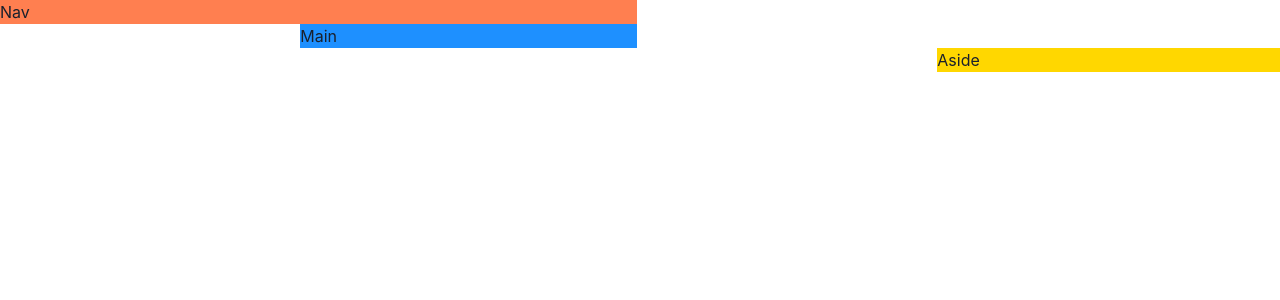
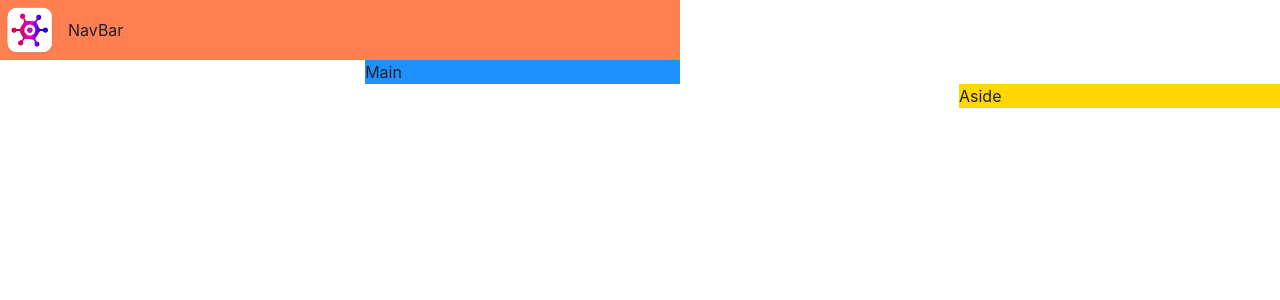
Before and after one commit to TabotCharlesBessong/MoshReactCourse, a React (Vite) app in the folder gaming_site/: page / in a window 1280 px wide. Shown: the top 300 px of the page. Built offline with nearby package versions, Linux system fonts and the light colour scheme.

Commit message:
created a simple navbar

```diff
--- a/gaming_site/src/App.tsx
+++ b/gaming_site/src/App.tsx
@@ -1,4 +1,5 @@
 import { Grid, GridItem, Show } from "@chakra-ui/react";
+import { Navbar } from "./components";
 
 const App = () => {
   return (
@@ -9,7 +10,7 @@
       }}
     >
       <GridItem area="nav" bg="coral">
-        Nav
+        <Navbar />
       </GridItem>
       <Show above="lg">
         <GridItem area="aise" bg="gold">
--- /dev/null
+++ b/gaming_site/src/components/Navbar.tsx
@@ -0,0 +1,13 @@
+import { HStack, Image, Text } from "@chakra-ui/react";
+import logo from "../assets/images/logo.webp";
+
+const NavBar = () => {
+  return (
+    <HStack>
+      <Image src={logo} boxSize="60px" />
+      <Text>NavBar</Text>
+    </HStack>
+  );
+};
+
+export default NavBar;
--- /dev/null
+++ b/gaming_site/src/components/index.ts
@@ -0,0 +1 @@
+export {default as Navbar} from "./Navbar"
```
Also changed, not shown: gaming_site/src/assets/images/logo.webp (added).
